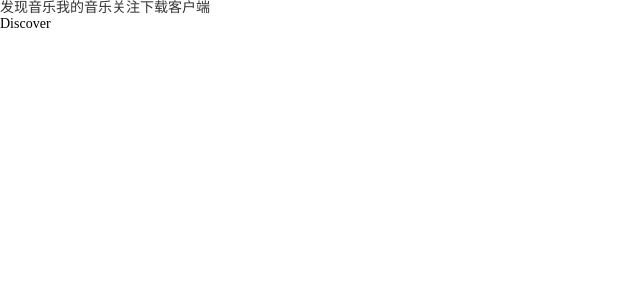
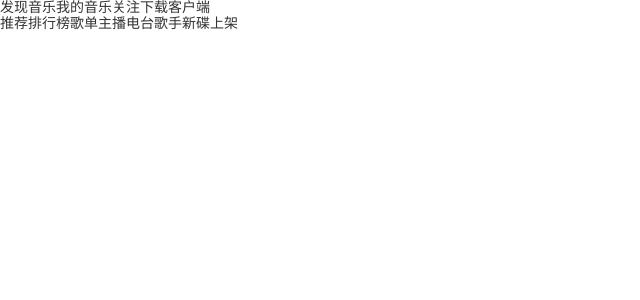
Before and after one commit to huangjingping520/moan-music, a React (Create React App) app: page /#/discover in a window 1280 px wide. Shown: the top 300 px of the page, without its empty margins (0-640 px from the left). Built offline with nearby package versions, Linux system fonts and the light colour scheme.

Commit message:
feat: secondary routers

```diff
--- a/src/router/index.tsx
+++ b/src/router/index.tsx
@@ -2,6 +2,14 @@
 import { Navigate, RouteObject } from 'react-router-dom'
 
 const Discover = lazy(() => import('~/views/discover'))
+
+const Album = lazy(() => import('~/views/discover/album'))
+const Artist = lazy(() => import('~/views/discover/artist'))
+const Djradio = lazy(() => import('~/views/discover/djradio'))
+const Rank = lazy(() => import('~/views/discover/rank'))
+const Recommend = lazy(() => import('~/views/discover/recommend'))
+const Songs = lazy(() => import('~/views/discover/songs'))
+
 const Download = lazy(() => import('~/views/download'))
 const Focus = lazy(() => import('~/views/focus'))
 const Mine = lazy(() => import('~/views/mine'))
@@ -9,11 +17,36 @@
 const routes: RouteObject[] = [
   {
     path:'/',
-    element: <Navigate to='/discover' />
+    element: <Navigate to='/discover/recommend' />
   },
   {
     path:'/discover',
-    element: <Discover />
+    element: <Discover />,
+    children: [
+      {
+        path: '/discover/recommend',
+        element: <Recommend />
+      },
+      {
+        path: '/discover/songs',
+        element: <Songs />
+      },
+      {
+        path: '/discover/rank',
+        element: <Rank />
+      },
+      {
+        path: '/discover/djradio',
+        element: <Djradio />
+      },
+      {
+        path: '/discover/artist',
+        element: <Artist />
+      },{
+        path: '/discover/album',
+        element: <Album />
+      }
+    ]
   },
   {
     path:'/download',
--- /dev/null
+++ b/src/views/discover/album/index.tsx
@@ -0,0 +1,9 @@
+import React from 'react'
+
+const Album = () => {
+  return (
+    <div>Album</div>
+  )
+}
+
+export default Album
--- /dev/null
+++ b/src/views/discover/artist/index.tsx
@@ -0,0 +1,9 @@
+import React from 'react'
+
+const Artist = () => {
+  return (
+    <div>Artist</div>
+  )
+}
+
+export default Artist
--- /dev/null
+++ b/src/views/discover/djradio/index.tsx
@@ -0,0 +1,9 @@
+import React from 'react'
+
+const Djradio = () => {
+  return (
+    <div>Djradio</div>
+  )
+}
+
+export default Djradio
--- a/src/views/discover/index.tsx
+++ b/src/views/discover/index.tsx
@@ -1,8 +1,21 @@
-import React from 'react'
+import React, { Suspense } from 'react'
+import { Outlet, Link } from 'react-router-dom'
 
 const Discover = () => {
   return (
-    <div>Discover</div>
+    <div>
+      <div>
+        <Link to='/discover/recommend'>推荐</Link>
+        <Link to='/discover/rank'>排行榜</Link>
+        <Link to='/discover/songs'>歌单</Link>
+        <Link to='/discover/djradio'>主播电台</Link>
+        <Link to='/discover/artist'>歌手</Link>
+        <Link to='/discover/album'>新碟上架</Link>
+      </div>
+      <Suspense fallback='loading '>
+        <Outlet />
+      </Suspense>
+    </div>
   )
 }
 
--- /dev/null
+++ b/src/views/discover/rank/index.tsx
@@ -0,0 +1,9 @@
+import React from 'react'
+
+const Rank = () => {
+  return (
+    <div>Rank</div>
+  )
+}
+
+export default Rank
--- /dev/null
+++ b/src/views/discover/recommend/index.tsx
@@ -0,0 +1,9 @@
+import React from 'react'
+
+const Recommend = () => {
+  return (
+    <div>Recommend</div>
+  )
+}
+
+export default Recommend
--- /dev/null
+++ b/src/views/discover/songs/index.tsx
@@ -0,0 +1,9 @@
+import React from 'react'
+
+const Songs = () => {
+  return (
+    <div>Songs</div>
+  )
+}
+
+export default Songs
```
